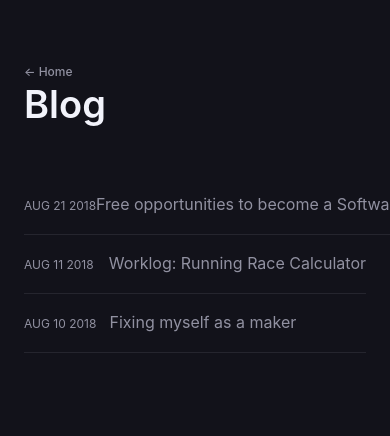
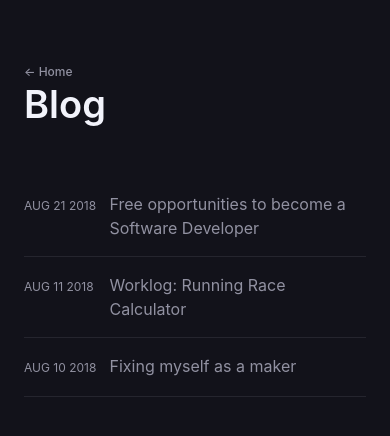
Before and after one commit to adrianmg/adrianmg.github.io, a Jekyll site: the page built from blog.md, in a window 390 px wide. Shown: the top 436 px of the page. Built offline with Jekyll 4.4.1, drawn with Linux system fonts in a browser that asks for light colours.

Commit message:
Fixed blog section, word wrappinng wasn't working properly on small screens

```diff
--- a/_sass/res/_layout.scss
+++ b/_sass/res/_layout.scss
@@ -389,7 +389,6 @@ img {
 .blog-list-item a span {
   display: table-cell;
   padding: 1.6rem 0;
-  white-space: nowrap;
   overflow: hidden;
   text-overflow: ellipsis;
   -webkit-transition: all $base-trans-mid ease-in-out;
@@ -402,7 +401,7 @@ img {
 
 .blog-list-item-date {
   width: 25%;
-  white-space: nowrap;
+  // white-space: nowrap;
   overflow: hidden;
   text-overflow: ellipsis;
   @extend %font-xs;
```
